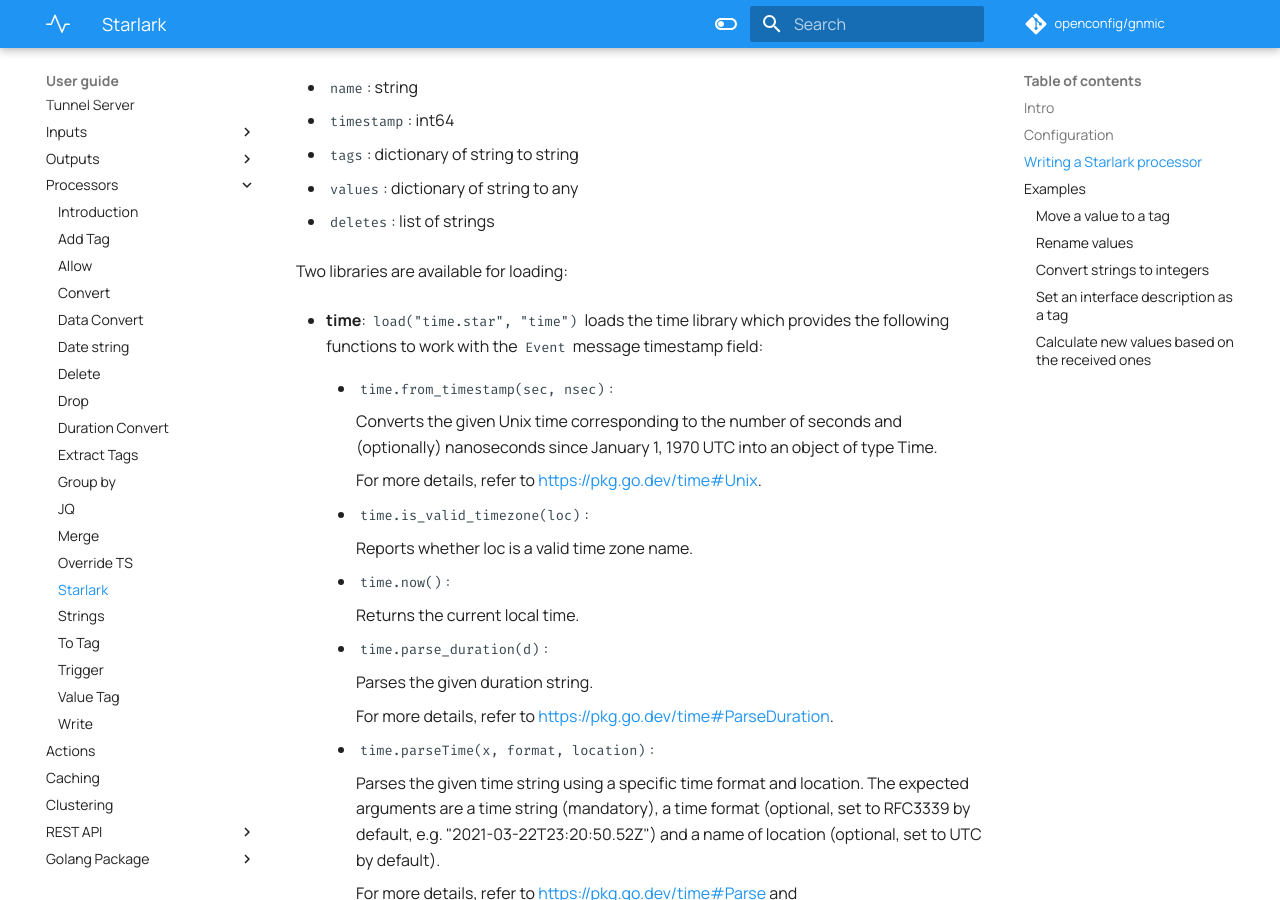
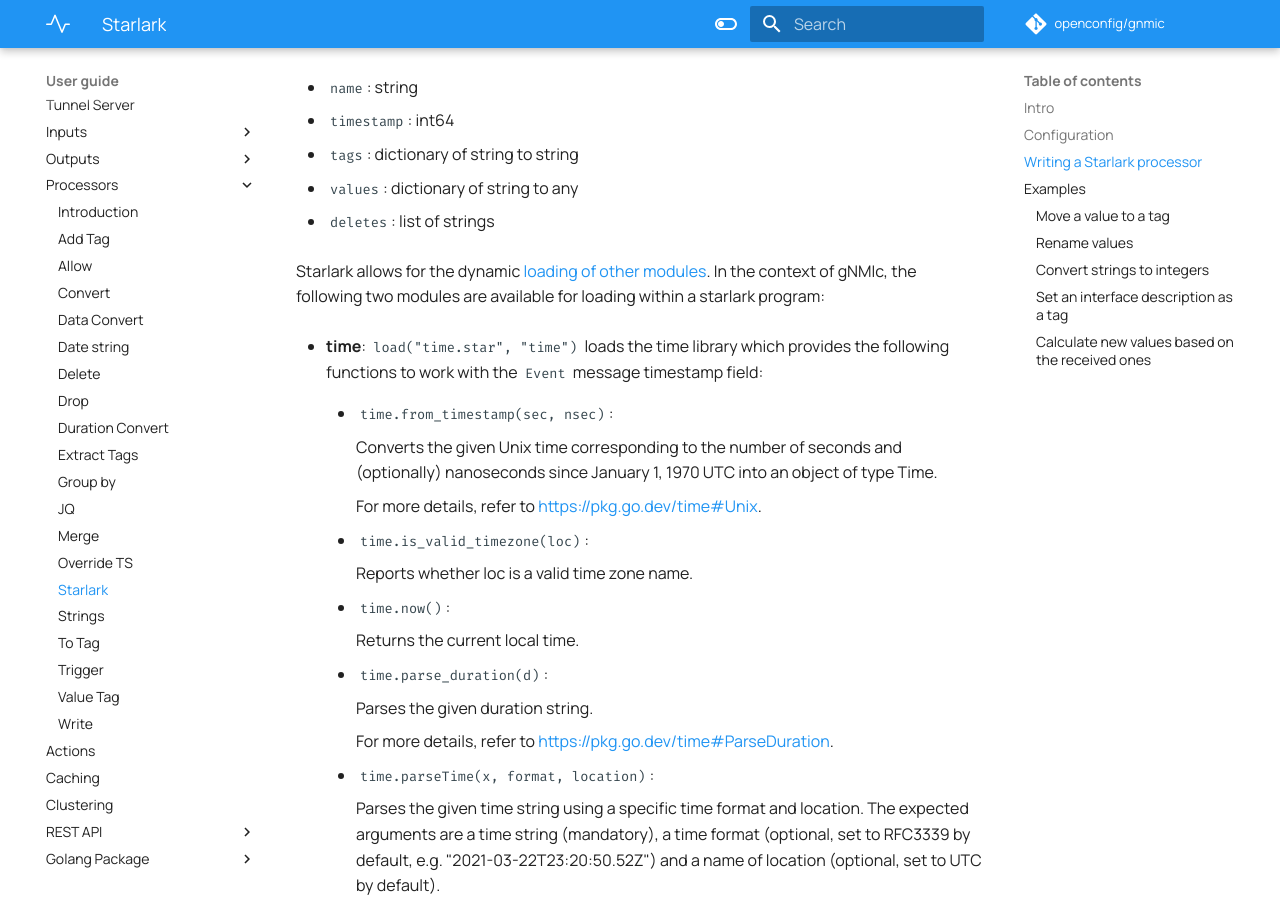
Before and after one commit to openconfig/gnmic, an MkDocs documentation site: the page built from docs/user_guide/event_processors/event_starlark.md, in a window 1280 px wide and 900 px high, scrolled down 1368 px. Built offline with MkDocs 1.6.1 and Material for MkDocs 9.7.7, drawn with Linux system fonts in a browser that asks for light colours; comment, search, counter and statistics services are not loaded.

Commit message:
Update docs/user_guide/event_processors/event_starlark.md
Co-authored-by: Roman Dodin <dodin.roman@gmail.com>

```diff
--- a/docs/user_guide/event_processors/event_starlark.md
+++ b/docs/user_guide/event_processors/event_starlark.md
@@ -58,7 +58,7 @@
 
 - `deletes`: list of strings
 
-Two libraries are available for loading:
+Starlark allows for the dynamic [loading of other modules](https://github.com/bazelbuild/starlark/blob/master/spec.md#load-statements). In the context of gNMIc, the following two modules are available for loading within a starlark program:
 
 - **time**: `load("time.star", "time")` loads the time library which provides the following functions to work with the `Event` message timestamp field:
     - `time.from_timestamp(sec, nsec)`:
```
